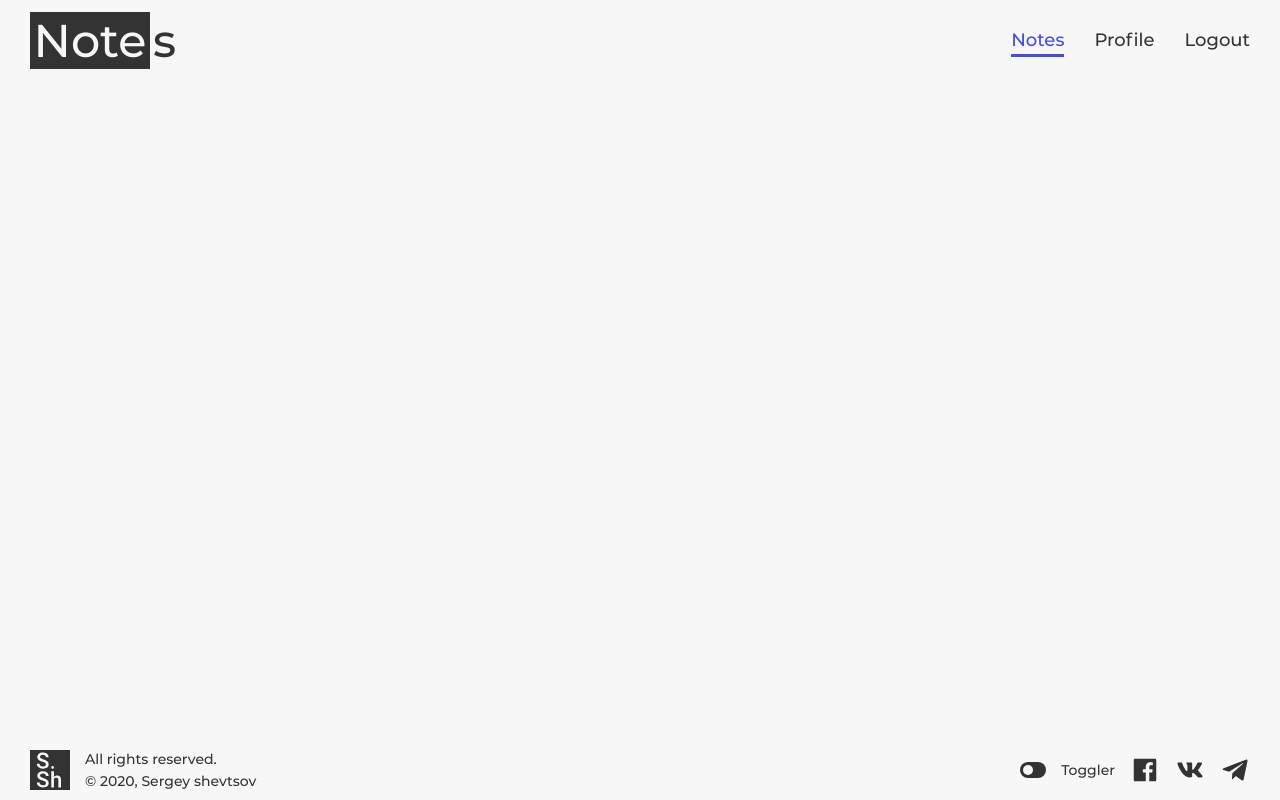
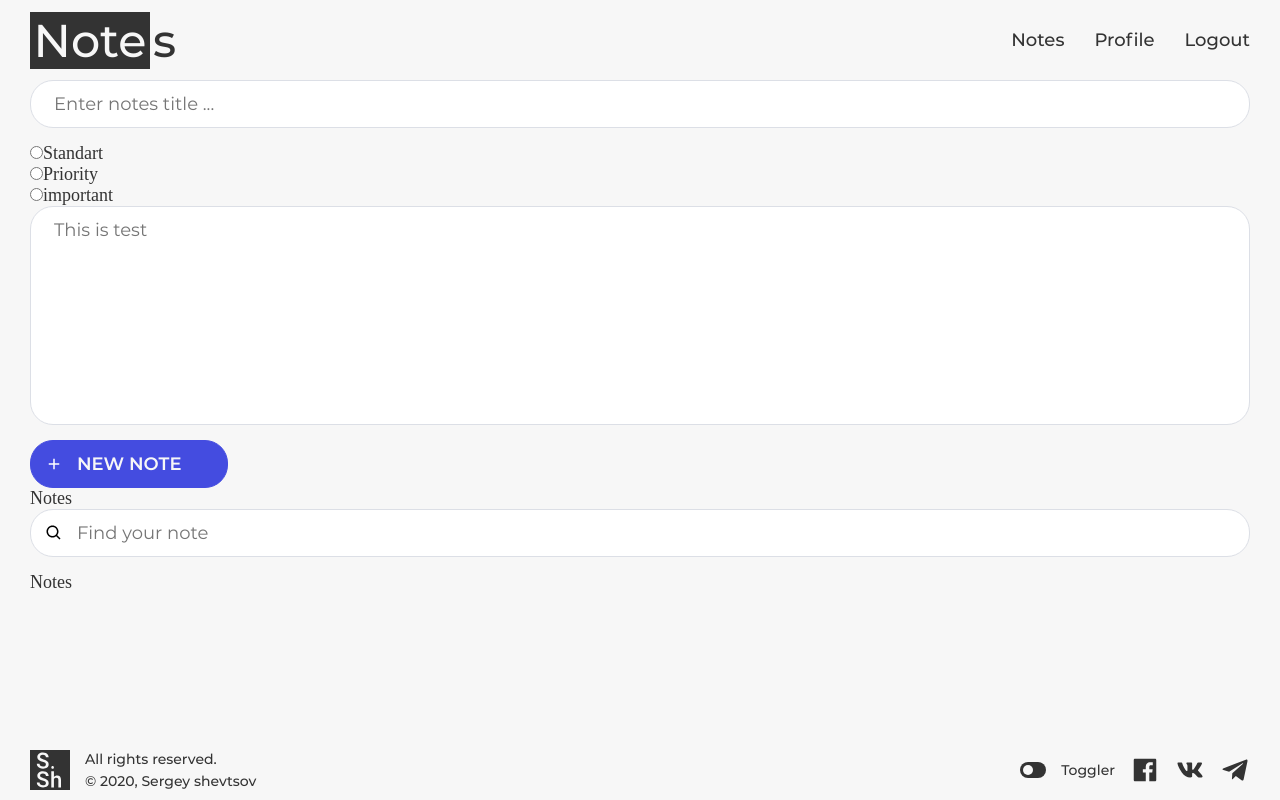
Before and after one commit to Sergeypro91/Node-nuxt-app, a Nuxt app: page /notes in a window 1280 px wide. Built offline with nearby package versions, Linux system fonts and the light colour scheme.

Commit message:
Before add Boxicon

```diff
--- a/components/main/Header.vue
+++ b/components/main/Header.vue
@@ -1,24 +1,22 @@
 <template>
   <div class="header__wrapper">
     <div class="header__logo">
-      <a href="#">
+      <n-link to="/">
         <div class="header__logo-text header__logo-text_white">Note</div>
         <div class="header__logo-text header__logo-text_black">s</div>
         <div class="header__logo-bg"></div>
-      </a>
+      </n-link>
     </div>
     <nav class="header__menu">
       <ul class="header__menu-ul">
         <li class="header__menu-li">
-          <a href="#" class="header__menu-link header__menu-link_active"
-            >Notes</a
-          >
+          <n-link to="/notes" class="header__menu-link">Notes</n-link>
         </li>
         <li class="header__menu-li">
-          <a href="#" class="header__menu-link">Profile</a>
+          <n-link to="/profile" class="header__menu-link">Profile</n-link>
         </li>
         <li class="header__menu-li">
-          <a href="#" class="header__menu-link">Logout</a>
+          <n-link to="/" exact class="header__menu-link">Logout</n-link>
         </li>
       </ul>
     </nav>
--- /dev/null
+++ b/components/notes-page/New-note.vue
@@ -0,0 +1,44 @@
+<template>
+  <div class="new-note">
+    <div class="new-note__header">
+      <div class="new-note__title">
+        <div class="input imput_without-icon hover">
+          <input type="text" placeholder="Enter notes title ..." />
+        </div>
+      </div>
+      <div class="new-note__type">
+        <div class="new-note__type-child">
+          <label>
+            <input id="radio-button-child" type="radio" name="radioType" />
+            <span>Standart</span>
+          </label>
+        </div>
+        <div class="new-note__type-child">
+          <label>
+            <input id="radio-button-child" type="radio" name="radioType" />
+            <span>Priority</span>
+          </label>
+        </div>
+        <div class="new-note__type-child">
+          <label>
+            <input id="radio-button-child" type="radio" name="radioType" />
+            <span>important</span>
+          </label>
+        </div>
+      </div>
+    </div>
+    <div class="new-note__footer">
+      <div class="new-note__description">
+        <div class="input imput_without-icon hover">
+          <textarea placeholder="This is test" />
+        </div>
+      </div>
+      <div class="btn btn_primary hover">
+        <div class="btn__icon">
+          <img src="~/static/img/icon/plus-icon.svg" alt="" />
+        </div>
+        <button>new note</button>
+      </div>
+    </div>
+  </div>
+</template>
--- /dev/null
+++ b/components/notes-page/Notes.vue
@@ -0,0 +1,3 @@
+<template>
+  <div class="notes">Notes</div>
+</template>
--- /dev/null
+++ b/components/notes-page/Search-notes.vue
@@ -0,0 +1,12 @@
+<template>
+  <div class="search-notes">
+    <div class="search-notes__header">Notes</div>
+    <div class="input hover">
+      <div class="input__icon">
+        <img src="~/static/img/icon/search-icon.svg" alt="" />
+      </div>
+      <input type="text" placeholder="Find your note" />
+    </div>
+    <div class="search-notes__filter"></div>
+  </div>
+</template>
--- a/components/profile-page/Charts/ChartDoughnut.vue
+++ b/components/profile-page/Charts/ChartDoughnut.vue
@@ -6,6 +6,7 @@ const { reactiveProp } = mixins
 export default {
   extends: Doughnut,
   mixins: [reactiveProp],
+  // eslint-disable-next-line
   props: ['options'],
 
   mounted() {
--- a/nuxt.config.js
+++ b/nuxt.config.js
@@ -43,6 +43,9 @@ module.exports = {
     '@nuxtjs/axios',
     '@nuxtjs/pwa'
   ],
+  router: {
+    linkActiveClass: 'header__menu-link_active'
+  },
   /*
    ** Axios module configuration
    ** See https://axios.nuxtjs.org/options
--- /dev/null
+++ b/pages/notes.vue
@@ -0,0 +1,17 @@
+<template>
+  <div class="notes-page">
+    <NewNote />
+    <SearchNotes />
+    <Notes />
+  </div>
+</template>
+
+<script>
+import NewNote from '~/components/notes-page/New-note'
+import SearchNotes from '~/components/notes-page/Search-notes'
+import Notes from '~/components/notes-page/Notes'
+
+export default {
+  components: { NewNote, SearchNotes, Notes }
+}
+</script>
--- a/pages/test.vue
+++ b/pages/test.vue
@@ -27,9 +27,9 @@
       </div>
     </form>
 
-    <div class="btn hover">
+    <div class="btn btn_primary hover">
       <div class="btn__icon">
-        <img src="~static/img/icon/login-icon.svg" alt="" />
+        <img src="~/static/img/icon/plus-icon.svg" alt="" />
       </div>
       <button>Login</button>
     </div>
```
Also changed, not shown: static/img/icon/plus-icon.svg (added).
